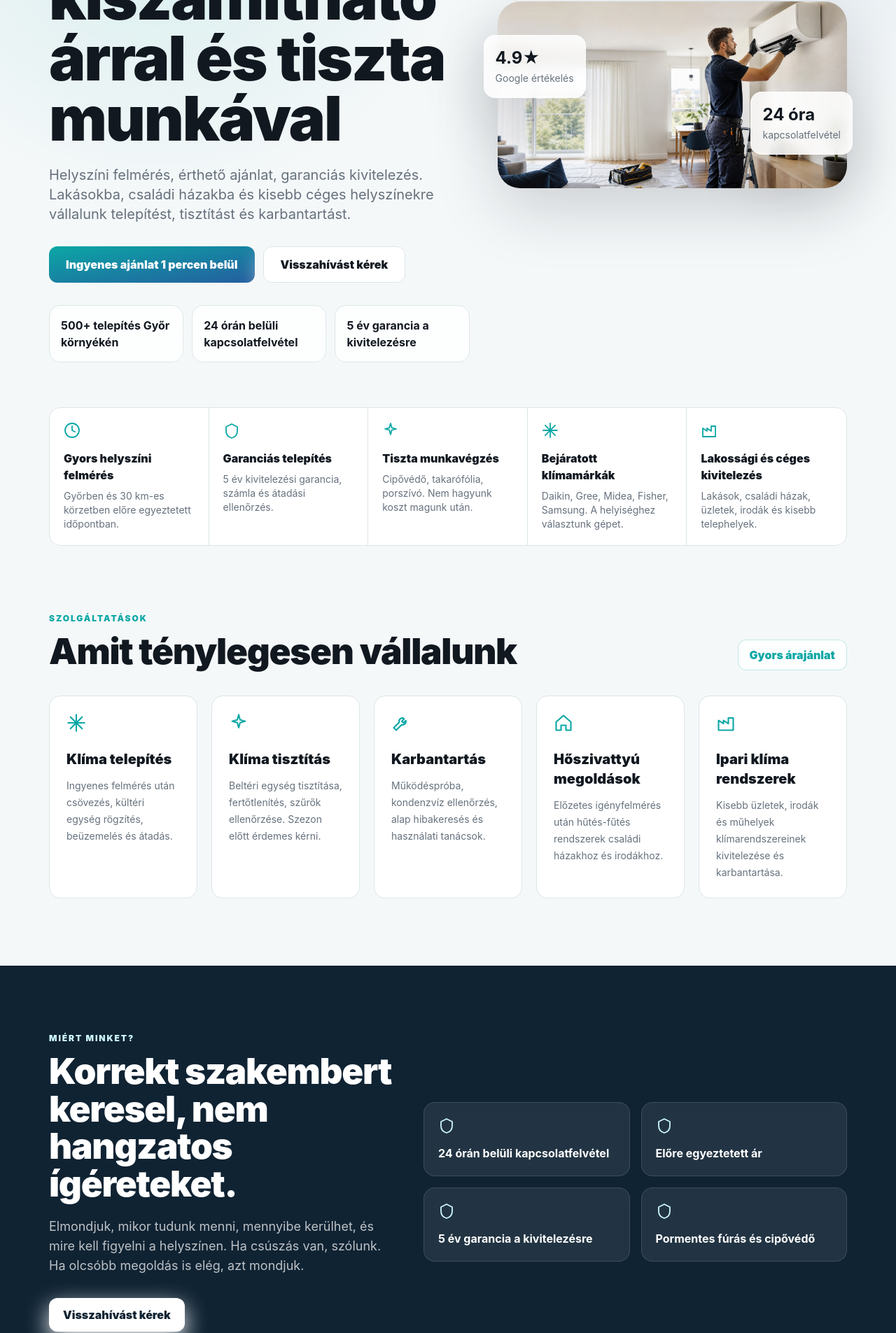
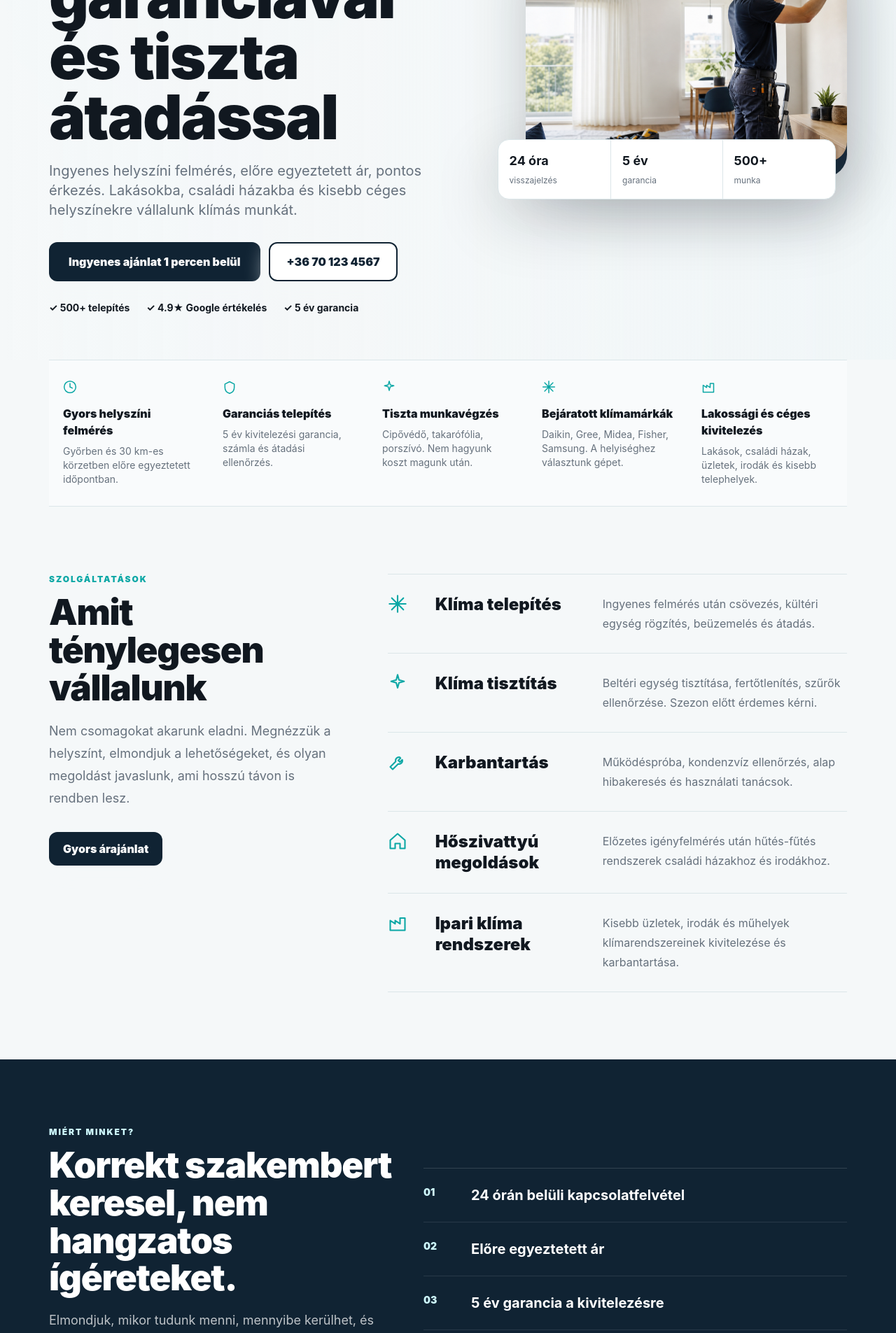
Before and after one commit to csakvarigergely-create/landing-demo, a Next.js app: page / in a window 1280 px wide. Shown: the part 420-2325 px from the top of the page at 70% size. Built offline with nearby package versions, Linux system fonts and the light colour scheme.

Commit message:
hero polish

```diff
--- a/app/globals.css
+++ b/app/globals.css
@@ -51,7 +51,7 @@ body {
   }
 
   .btn-primary {
-    @apply inline-flex items-center justify-center rounded-xl bg-gradient-to-br from-aqua to-blue px-5 py-3 font-black text-white shadow-soft transition duration-300 ease-premium hover:-translate-y-0.5 hover:shadow-lift disabled:cursor-not-allowed disabled:opacity-70;
+    @apply inline-flex items-center justify-center rounded-xl bg-navy px-5 py-3 font-black text-white shadow-soft transition duration-300 ease-premium hover:-translate-y-0.5 hover:bg-aqua disabled:cursor-not-allowed disabled:opacity-70;
   }
 
   .btn-secondary {
@@ -59,7 +59,7 @@ body {
   }
 
   .btn-light {
-    @apply inline-flex items-center justify-center rounded-xl bg-white px-5 py-3 font-black text-navy shadow-soft transition duration-300 ease-premium hover:-translate-y-0.5;
+    @apply inline-flex items-center justify-center rounded-xl bg-white px-5 py-3 font-black text-navy transition duration-300 ease-premium hover:-translate-y-0.5 hover:bg-cyan-50;
   }
 
   .text-link {
--- a/app/page.tsx
+++ b/app/page.tsx
@@ -3,7 +3,7 @@ import { Header } from "@/components/Header";
 import { LeadForm } from "@/components/LeadForm";
 import { ChatAssistant } from "@/components/ChatAssistant";
 import { Icon } from "@/components/Icon";
-import { benefits, services, stats, testimonials, trustItems } from "@/lib/content";
+import { benefits, services, testimonials, trustItems } from "@/lib/content";
 
 const serviceIcons = ["snow", "spark", "tool", "home", "factory"] as const;
 
@@ -12,61 +12,73 @@ export default function Home() {
     <>
       <Header />
       <main id="top">
-        <section className="relative overflow-hidden bg-soft">
-          <div className="absolute inset-0 bg-[radial-gradient(circle_at_18%_20%,rgba(11,167,165,0.14),transparent_34%),radial-gradient(circle_at_88%_12%,rgba(36,94,159,0.10),transparent_30%)]" />
-          <div className="container-grid relative min-h-[calc(100vh-76px)] items-center py-16 lg:grid-cols-[0.92fr_1.08fr] lg:py-24">
+        <section className="relative overflow-hidden bg-[#eef5f7]">
+          <div className="absolute inset-0 bg-[linear-gradient(90deg,rgba(245,248,249,0.98)_0%,rgba(245,248,249,0.92)_42%,rgba(245,248,249,0.35)_100%),radial-gradient(circle_at_18%_24%,rgba(11,167,165,0.16),transparent_28%)]" />
+          <div className="container-grid relative items-center py-12 lg:min-h-[680px] lg:grid-cols-[0.9fr_1.1fr] lg:py-16">
             <div className="max-w-3xl">
-              <p className="eyebrow">Győr és 30 km-es körzete</p>
-              <h1 className="heading-xl">Klímaszerelés Győrben, kiszámítható árral és tiszta munkával</h1>
-              <p className="mt-6 max-w-2xl text-lg leading-8 text-muted md:text-xl">
-                Helyszíni felmérés, érthető ajánlat, garanciás kivitelezés. Lakásokba, családi házakba
-                és kisebb céges helyszínekre vállalunk telepítést, tisztítást és karbantartást.
+              <div className="mb-5 inline-flex rounded-full border border-aqua/20 bg-white/80 px-4 py-2 text-sm font-black text-aqua shadow-soft">
+                Győr és 30 km-es körzet · 24 órán belüli kapcsolatfelvétel
+              </div>
+              <h1 className="heading-xl">Klímaszerelés Győrben, garanciával és tiszta átadással</h1>
+              <p className="mt-5 max-w-2xl text-lg leading-8 text-muted md:text-xl">
+                Ingyenes helyszíni felmérés, előre egyeztetett ár, pontos érkezés.
+                Lakásokba, családi házakba és kisebb céges helyszínekre vállalunk klímás munkát.
               </p>
-              <div className="mt-8 flex flex-col gap-3 sm:flex-row">
-                <a href="#ajanlat" className="btn-primary min-h-[52px] px-6">
+
+              <div className="mt-8 flex flex-col gap-3 sm:flex-row sm:items-center">
+                <a href="#ajanlat" className="btn-primary min-h-[56px] px-7 text-base">
                   Ingyenes ajánlat 1 percen belül
                 </a>
-                <a href="#ajanlat" className="btn-secondary min-h-[52px] px-6">
-                  Visszahívást kérek
+                <a
+                  href="tel:+36701234567"
+                  className="inline-flex min-h-[56px] items-center justify-center rounded-xl border-2 border-navy bg-white px-6 font-black text-navy shadow-soft transition duration-300 ease-premium hover:-translate-y-0.5 hover:border-aqua hover:text-aqua"
+                >
+                  +36 70 123 4567
                 </a>
               </div>
-              <div className="mt-8 grid gap-3 sm:grid-cols-3">
-                {stats.map((item) => (
-                  <div key={item} className="rounded-2xl border border-line bg-white/78 p-4 shadow-soft backdrop-blur">
-                    <strong className="text-ink">{item}</strong>
-                  </div>
-                ))}
+
+              <div className="mt-7 flex flex-wrap gap-x-6 gap-y-3 text-sm font-bold text-ink">
+                <span>✓ 500+ telepítés</span>
+                <span>✓ 4.9★ Google értékelés</span>
+                <span>✓ 5 év garancia</span>
               </div>
             </div>
 
-            <div className="relative mt-12 lg:mt-0">
-              <div className="absolute -left-5 top-12 z-10 rounded-2xl border border-white/60 bg-white/82 p-4 shadow-lift backdrop-blur">
-                <strong className="block text-2xl text-ink">4.9★</strong>
-                <span className="text-sm text-muted">Google értékelés</span>
-              </div>
-              <div className="absolute -right-2 bottom-12 z-10 rounded-2xl border border-white/60 bg-white/86 p-4 shadow-lift backdrop-blur">
-                <strong className="block text-2xl text-ink">24 óra</strong>
-                <span className="text-sm text-muted">kapcsolatfelvétel</span>
-              </div>
+            <div className="relative mt-10 lg:mt-0">
+              <div className="absolute inset-y-8 right-0 hidden w-[82%] rounded-[2rem] bg-navy/95 shadow-lift lg:block" />
               <Image
                 src="/assets/klima-hero-premium.png"
                 alt="Klímaszerelő beltéri egységet ellenőriz egy győri lakásban"
                 width={1100}
                 height={760}
                 priority
-                className="rounded-[2rem] object-cover shadow-lift"
+                className="relative ml-auto aspect-[4/3] w-full rounded-[1.75rem] object-cover shadow-lift lg:w-[92%]"
               />
+              <div className="relative -mt-8 ml-auto mr-4 grid max-w-xl grid-cols-3 overflow-hidden rounded-2xl border border-line bg-white shadow-lift">
+                <div className="p-4">
+                  <strong className="block text-lg text-ink">24 óra</strong>
+                  <span className="text-xs text-muted">visszajelzés</span>
+                </div>
+                <div className="border-x border-line p-4">
+                  <strong className="block text-lg text-ink">5 év</strong>
+                  <span className="text-xs text-muted">garancia</span>
+                </div>
+                <div className="p-4">
+                  <strong className="block text-lg text-ink">500+</strong>
+                  <span className="text-xs text-muted">munka</span>
+                </div>
+              </div>
             </div>
           </div>
         </section>
 
-        <section className="container-wrap relative z-10 -mt-8">
-          <div className="grid overflow-hidden rounded-2xl border border-line bg-white shadow-soft md:grid-cols-5">
+        <section className="container-wrap relative z-10">
+          <div className="grid border-y border-line bg-white/45 py-7 md:grid-cols-5">
             {trustItems.map((item, index) => (
-              <article key={item.title} className="border-line p-5 md:border-r md:last:border-r-0">
+              <article key={item.title} className="px-0 py-4 md:px-5 md:py-0">
                 <Icon
                   name={index === 0 ? "clock" : index === 1 ? "shield" : index === 2 ? "spark" : index === 3 ? "snow" : "factory"}
-                  className="mb-4 h-6 w-6 text-aqua"
+                  className="mb-4 h-5 w-5 text-aqua"
                 />
                 <h3 className="font-black text-ink">{item.title}</h3>
                 <p className="mt-2 text-sm text-muted">{item.text}</p>
@@ -76,27 +88,33 @@ export default function Home() {
         </section>
 
         <section id="szolgaltatasok" className="container-section">
-          <div className="section-head">
-            <div>
+          <div className="grid gap-12 lg:grid-cols-[0.78fr_1.22fr] lg:gap-16">
+            <div className="lg:sticky lg:top-28 lg:self-start">
               <p className="eyebrow">Szolgáltatások</p>
               <h2 className="heading-lg">Amit ténylegesen vállalunk</h2>
-            </div>
-            <a href="#ajanlat" className="text-link">
+            <p className="mt-5 max-w-md text-lg leading-8 text-muted">
+                Nem csomagokat akarunk eladni. Megnézzük a helyszínt, elmondjuk a lehetőségeket,
+                és olyan megoldást javaslunk, ami hosszú távon is rendben lesz.
+            </p>
+            <a href="#ajanlat" className="btn-primary mt-8">
               Gyors árajánlat
             </a>
           </div>
-          <div className="grid gap-5 md:grid-cols-2 lg:grid-cols-5">
+          <div className="divide-y divide-line border-y border-line">
             {services.map((service, index) => {
               const iconName = serviceIcons[index] ?? "snow";
 
               return (
-                <article key={service.title} className="card group">
-                  <Icon name={iconName} className="mb-6 h-7 w-7 text-aqua transition group-hover:scale-110" />
-                  <h3 className="text-xl font-black text-ink">{service.title}</h3>
-                  <p className="mt-3 text-sm leading-6 text-muted">{service.text}</p>
+                <article key={service.title} className="group grid gap-5 py-7 sm:grid-cols-[3rem_1fr]">
+                  <Icon name={iconName} className="h-7 w-7 text-aqua transition duration-300 ease-premium group-hover:translate-x-1" />
+                  <div className="grid gap-3 md:grid-cols-[0.65fr_1fr] md:items-start">
+                    <h3 className="text-2xl font-black leading-tight text-ink">{service.title}</h3>
+                    <p className="leading-7 text-muted">{service.text}</p>
+                  </div>
                 </article>
               );
             })}
+          </div>
           </div>
         </section>
 
@@ -113,11 +131,11 @@ export default function Home() {
                 Visszahívást kérek
               </a>
             </div>
-            <div className="grid gap-4 sm:grid-cols-2">
-              {benefits.map((item) => (
-                <div key={item} className="rounded-2xl border border-white/12 bg-white/8 p-5 backdrop-blur transition hover:-translate-y-1 hover:bg-white/12">
-                  <Icon name="shield" className="mb-4 h-6 w-6 text-cyan-100" />
-                  <strong>{item}</strong>
+            <div className="border-y border-white/14">
+              {benefits.map((item, index) => (
+                <div key={item} className="grid grid-cols-[3rem_1fr] gap-5 border-b border-white/10 py-6 last:border-b-0">
+                  <span className="text-sm font-black text-cyan-100">{String(index + 1).padStart(2, "0")}</span>
+                  <strong className="text-xl leading-7">{item}</strong>
                 </div>
               ))}
             </div>
@@ -125,24 +143,24 @@ export default function Home() {
         </section>
 
         <section className="container-section">
-          <div className="section-grid items-center">
+          <div className="grid items-center gap-12 lg:grid-cols-[1.18fr_0.82fr] lg:gap-16">
             <Image
               src="/assets/klima-outdoor-work.png"
               alt="Klímaszerelők kültéri egységet szerelnek családi háznál"
               width={1000}
               height={700}
-              className="rounded-[1.75rem] object-cover shadow-lift"
+              className="aspect-[5/3] rounded-[1.5rem] object-cover"
             />
-            <div>
+            <div className="max-w-xl">
               <p className="eyebrow">Helyszíni munka</p>
               <h2 className="heading-lg">Nem katalóguskép. Ilyen egy átlagos szerelési nap.</h2>
               <p className="mt-5 text-lg text-muted">
                 Szerelő autóval érkezünk, szerszámokkal, takarófóliával és porszívóval. Kültéri egység,
                 beltéri egység, csövezés, tisztítás: minden munkánál figyelünk a rendre.
               </p>
-              <div className="mt-6 flex flex-wrap gap-3">
+              <div className="mt-8 grid gap-3 border-l-2 border-aqua pl-5">
                 {["Cipővédő használat", "Pormentes fúrás", "Rendezett átadás"].map((item) => (
-                  <span key={item} className="pill">
+                  <span key={item} className="text-sm font-black text-ink">
                     {item}
                   </span>
                 ))}
@@ -157,16 +175,16 @@ export default function Home() {
               <p className="eyebrow">Ügyfélvélemények</p>
               <h2 className="heading-lg">Nem reklámszöveg. Ezt emelik ki az ügyfelek.</h2>
             </div>
-            <div className="rounded-2xl border border-line bg-white p-4 shadow-soft">
+            <div className="border-l-2 border-aqua pl-5">
               <strong className="text-2xl text-ink">4.9★</strong>
               <p className="text-sm text-muted">Google értékelés, 127+ visszajelzés</p>
             </div>
           </div>
-          <div className="grid gap-5 md:grid-cols-3">
+          <div className="grid gap-8 border-y border-line py-8 md:grid-cols-3">
             {testimonials.map((item) => (
-              <article key={item.name} className="card">
+              <article key={item.name} className="pr-4">
                 <div className="flex items-center gap-3">
-                  <span className="grid h-11 w-11 place-items-center rounded-full bg-gradient-to-br from-aqua to-blue font-black text-white">
+                  <span className="grid h-11 w-11 place-items-center rounded-full bg-navy font-black text-white">
                     {item.name.charAt(0)}
                   </span>
                   <div>
@@ -183,8 +201,8 @@ export default function Home() {
 
         <ChatAssistant />
 
-        <section id="ajanlat" className="container-section">
-          <div className="grid items-start gap-10 rounded-[2rem] bg-navy p-6 text-white shadow-lift lg:grid-cols-[0.9fr_1.1fr] lg:p-12">
+        <section id="ajanlat" className="bg-navy text-white">
+          <div className="container-grid items-start py-16 lg:grid-cols-[0.9fr_1.1fr] lg:py-24">
             <div>
               <p className="eyebrow text-cyan-100">Ajánlatkérés</p>
               <h2 className="heading-lg">Kérj gyors árajánlatot vagy visszahívást</h2>
--- a/tailwind.config.ts
+++ b/tailwind.config.ts
@@ -23,6 +23,7 @@ const config: Config = {
         12: "0.12",
         14: "0.14",
         35: "0.35",
+        45: "0.45",
         56: "0.56",
         60: "0.6",
         68: "0.68",
```
Also changed, not shown: components/ChatAssistant.tsx (+12 -7 lines).
